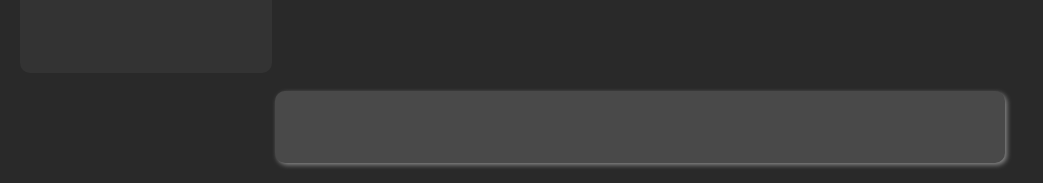
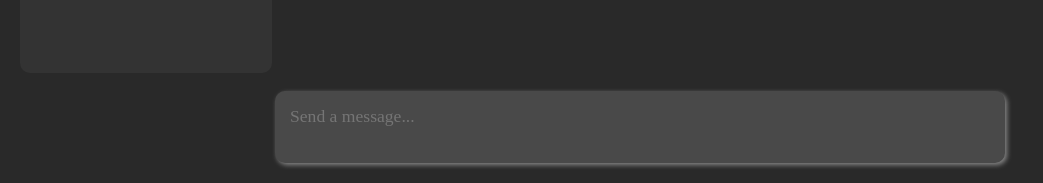
Before and after one commit to zha0090/talking-bot, a PHP site: page / in a window 1280 px wide. Shown: the part 617-800 px from the top of the page, without its empty margins (0-1043 px from the left). Run offline with PHP 8.4, Linux system fonts and the light colour scheme; some libraries are stand-ins or nearby versions.

Commit message:
added placeholder to message box

```diff
--- a/php/index.php
+++ b/php/index.php
@@ -54,7 +54,7 @@ if( $base_uri != "" ) {
             ?>
         </div>
     </div>
-    <textarea id="message-input"></textarea>
+    <textarea id="message-input" placeholder="Send a message..."></textarea>
     <script src="<?php echo $base_uri; ?>script.js"></script>
 </body>
 </html>
```
